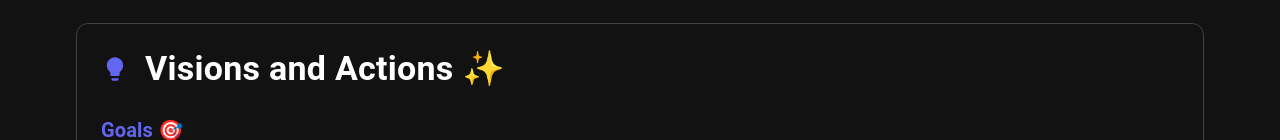
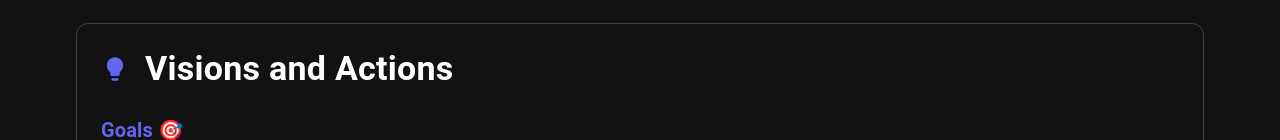
Before and after one commit to Shonk7/devsocapp, a React (Vite) app in the folder devsoc-exec/: page / in a window 1280 px wide. Shown: the part 1789-1929 px from the top of the page. Built offline with nearby package versions, Linux system fonts and the light colour scheme.

Commit message:
fixed discord username

```diff
--- a/devsoc-exec/src/components/ContactModal.tsx
+++ b/devsoc-exec/src/components/ContactModal.tsx
@@ -46,7 +46,7 @@ const ContactModal: React.FC<ContactModalProps> = ({ open, onClose }) => {
             📸 <strong>Instagram:</strong> @shonkisauras
           </Typography>
           <Typography variant="body1" sx={{ mb: 3 }}>
-            💬 <strong>Discord:</strong> @shonk
+            💬 <strong>Discord:</strong> @shonk.
           </Typography>
 
           <Typography variant="h6" sx={{ mb: 2 }}>
--- a/devsoc-exec/src/components/VisionSection.tsx
+++ b/devsoc-exec/src/components/VisionSection.tsx
@@ -10,7 +10,7 @@ const VisionSection: React.FC = () => {
       <Box display="flex" alignItems="center" mb={3}>
         <LightbulbIcon color="primary" sx={{ mr: 2, fontSize: 28 }} />
         <Typography variant="h4" component="h2">
-          Visions and Actions ✨
+          Visions and Actions
         </Typography>
       </Box>
 
```
